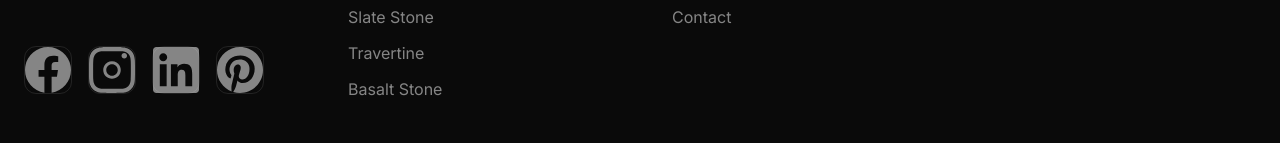
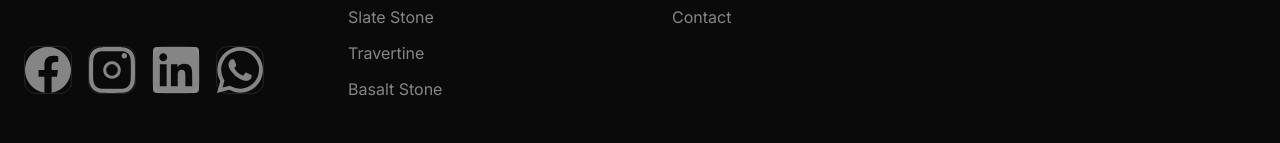
Before and after one commit to solutionswebmetrix-cpu/aaliya-stone, a React (Vite) app in the folder frontend/: page / in a window 1280 px wide. Shown: the part 7048-7191 px from the top of the page. Built offline with nearby package versions, Linux system fonts and the light colour scheme.

Commit message:
Replace Pinterest with WhatsApp icon in footer

```diff
--- a/frontend/src/components/Footer.jsx
+++ b/frontend/src/components/Footer.jsx
@@ -31,9 +31,9 @@
                   <path d="M20.447 20.452h-3.554v-5.569c0-1.328-.027-3.037-1.852-3.037-1.853 0-2.136 1.445-2.136 2.939v5.667H9.351V9h3.414v1.561h.046c.477-.9 1.637-1.85 3.37-1.85 3.601 0 4.267 2.37 4.267 5.455v6.286zM5.337 7.433c-1.144 0-2.063-.926-2.063-2.065 0-1.138.92-2.063 2.063-2.063 1.14 0 2.064.925 2.064 2.063 0 1.139-.925 2.065-2.064 2.065zm1.782 13.019H3.555V9h3.564v11.452zM22.225 0H1.771C.792 0 0 .774 0 1.729v20.542C0 23.227.792 24 1.771 24h20.451C23.2 24 24 23.227 24 22.271V1.729C24 .774 23.2 0 22.222 0h.003z"/>
                 </svg>
               </a>
-              <a href="#" className="social-icon" aria-label="Pinterest">
+              <a href="#" className="social-icon" aria-label="WhatsApp">
                 <svg fill="currentColor" viewBox="0 0 24 24" xmlns="http://www.w3.org/2000/svg">
-                  <path d="M12 0C5.373 0 0 5.372 0 12c0 5.084 3.163 9.426 7.627 11.174-.105-.949-.2-2.405.042-3.441.218-.937 1.407-5.965 1.407-5.965s-.359-.719-.359-1.782c0-1.668.967-2.914 2.171-2.914 1.023 0 1.518.769 1.518 1.69 0 1.029-.655 2.568-.994 3.995-.283 1.194.599 2.169 1.777 2.169 2.133 0 3.772-2.249 3.772-5.495 0-2.873-2.064-4.882-5.012-4.882-3.414 0-5.418 2.561-5.418 5.207 0 1.031.397 2.138.893 2.738a.36.36 0 01.083.345l-.333 1.36c-.053.22-.174.267-.402.161-1.499-.698-2.436-2.889-2.436-4.649 0-3.785 2.75-7.262 7.929-7.262 4.163 0 7.398 2.967 7.398 6.931 0 4.136-2.607 7.464-6.227 7.464-1.216 0-2.359-.631-2.75-1.378l-.748 2.853c-.271 1.043-1.002 2.35-1.492 3.146C9.57 23.812 10.763 24 12 24c6.627 0 12-5.373 12-12 0-6.628-5.373-12-12-12z"/>
+                  <path d="M17.472 14.382c-.297-.149-1.758-.867-2.03-.967-.273-.099-.471-.148-.67.15-.197.297-.767.966-.94 1.164-.173.199-.347.223-.644.075-.297-.15-1.255-.463-2.39-1.475-.883-.788-1.48-1.761-1.653-2.059-.173-.297-.018-.458.13-.606.134-.133.298-.347.446-.52.149-.174.198-.298.298-.497.099-.198.05-.371-.025-.52-.075-.149-.669-1.612-.916-2.207-.242-.579-.487-.5-.669-.51-.173-.008-.371-.01-.57-.01-.198 0-.52.074-.792.372-.272.297-1.04 1.016-1.04 2.479 0 1.462 1.065 2.875 1.213 3.074.149.198 2.096 3.2 5.077 4.487.709.306 1.262.489 1.694.625.712.227 1.36.195 1.871.118.571-.085 1.758-.719 2.006-1.413.248-.694.248-1.289.173-1.413-.074-.124-.272-.198-.57-.347m-5.421 7.403h-.004a9.87 9.87 0 01-5.031-1.378l-.361-.214-3.741.982.998-3.648-.235-.374a9.86 9.86 0 01-1.51-5.26c.001-5.45 4.436-9.884 9.888-9.884 2.64 0 5.122 1.03 6.988 2.898a9.825 9.825 0 012.893 6.994c-.003 5.45-4.437 9.884-9.885 9.884m8.413-18.297A11.812 11.812 0 0012.05 0C5.495 0 .162 5.332.162 11.885c0 2.102.552 4.13 1.584 5.915L.006 24l6.307-1.658a11.812 11.812 0 005.748 1.549h.004c6.556 0 11.888-5.332 11.888-11.884a11.82 11.82 0 00-3.485-8.377z"/>
                 </svg>
               </a>
             </div>
```
